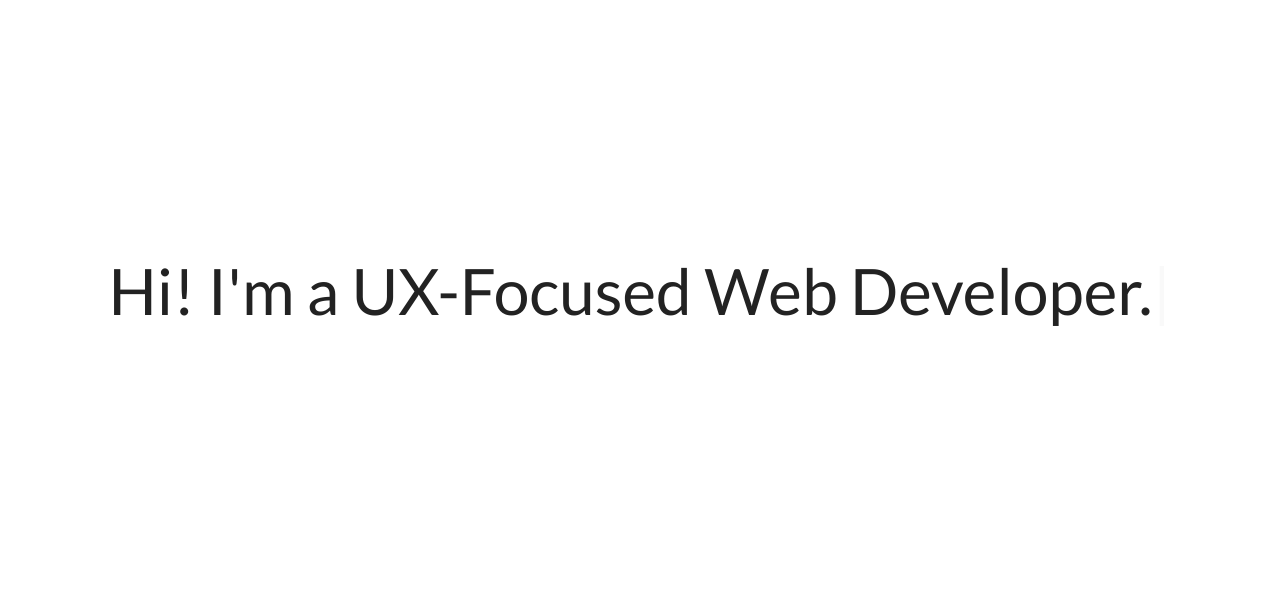
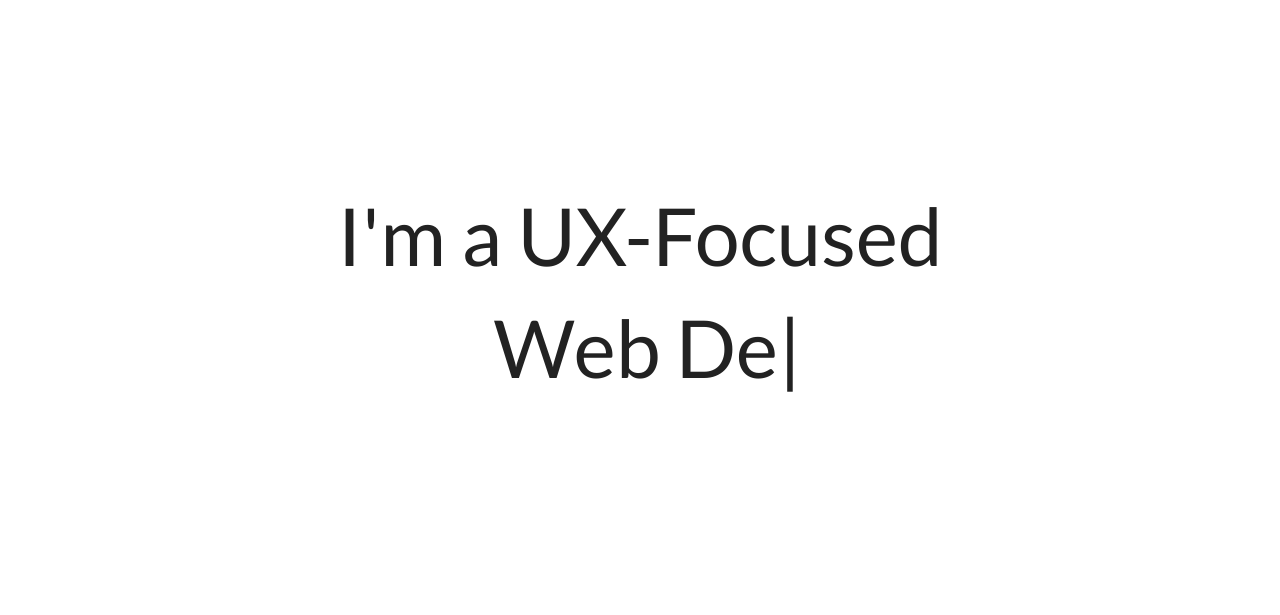
Before and after one commit to bcasalvieri/bcasalvieri.github.io, a Gatsby site: page / in a window 1280 px wide. Shown: the part 185-800 px from the top of the page. Built offline with nearby package versions, Linux system fonts and the light colour scheme; Gatsby itself is replaced by a stand-in of ours.

Commit message:
tweaks to banner

```diff
--- a/src/components/Banner.js
+++ b/src/components/Banner.js
@@ -5,7 +5,7 @@ import styles from "../css/banner.module.css"
 export default class Banner extends Component {
   componentDidMount() {
     this.typed = new Typed(this.el, {
-      strings: ["Hi! I'm Brad.^1000", "Hi! I'm a UX-Focused\n Web Developer.^1000"],
+      strings: ["Hi! I'm Brad.^1000", "I'm a UX-Focused\n Web Developer.^1000"],
       typeSpeed: 50,
       backSpeed: 50,
       loop: true
@@ -15,8 +15,7 @@ export default class Banner extends Component {
     return (
       <div className={styles.banner}>
         <div>
-
-          <span className={styles.bannerTyped} ref={(el) => {this.el = el}} />
+          <span ref={(el) => {this.el = el}} />
         </div>
       </div>
     )
--- a/src/css/banner.module.css
+++ b/src/css/banner.module.css
@@ -9,31 +9,19 @@
 .banner div {
   text-align: center;
 }
-.banner-typed,
-.typed-cursor {
-  font-size: 1rem;
+.banner span {
+  font-size: 2rem;
 }
-.banner-typed {
+.banner span {
   white-space: pre;
 }
-.color {
-  color: var(--primaryColor);
-}
 @media screen and (min-width: 556px) {
-  .banner span,
-  .typed-cursor {
-    font-size: 2.5rem;
+  .banner span {
+    font-size: 4rem;
   }
 }
 @media screen and (min-width: 992px) {
-  .banner span,
-  .typed-cursor {
-    font-size: 3rem;
+  .banner span {
+    font-size: 5rem;
   }
 }
-@media screen and (min-width: 1200px) {
-  .banner span,
-  .typed-cursor {
-    font-size: 4rem;
-  }
-}
```
